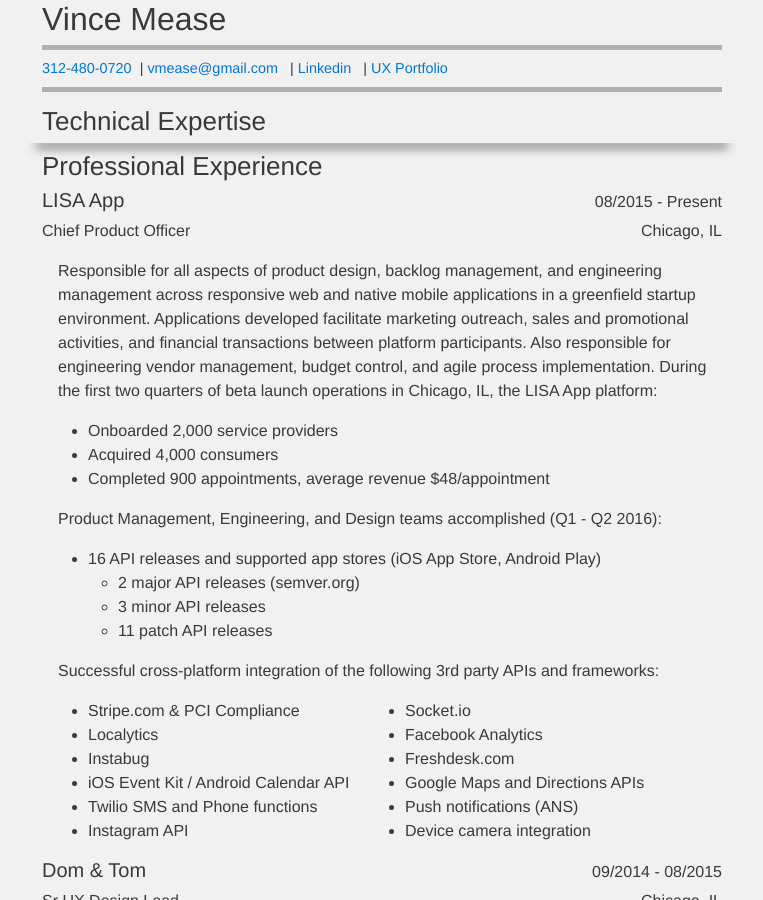
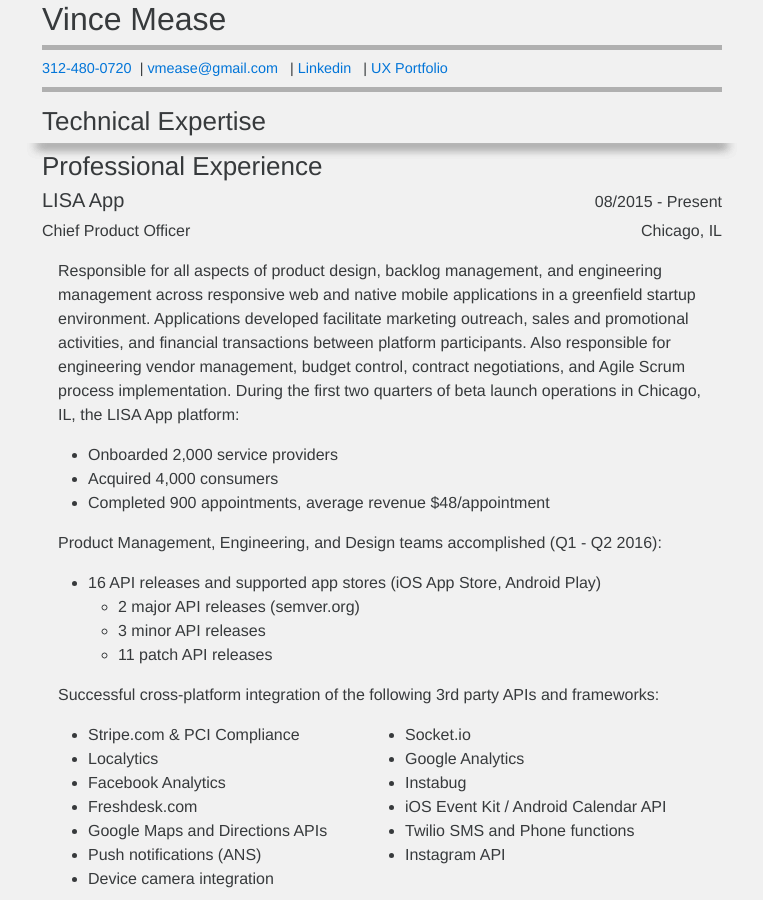
Before and after one commit to vinniefm/vinniefm-jekyll-site, a Jekyll site: the page built from resume/index.html, in a window 1280 px wide and 900 px high, scrolled down 732 px. Shown: the whole window, without its empty margins (258-1021 px from the left). Built offline with Jekyll 4.4.1, drawn with Linux system fonts in a browser that asks for light colours; nearby versions of some CDN libraries.

Commit message:
more resume content updates

```diff
--- a/resume/index.html
+++ b/resume/index.html
@@ -36,7 +36,7 @@
             "tenure": "08/2015 - Present"
             "location": "Chicago, IL"
             "body":
-                "<p>Responsible for all aspects of product design, backlog management, and engineering management across responsive web and native mobile applications in a greenfield startup environment. Applications developed facilitate marketing outreach, sales and promotional activities, and financial transactions between platform participants. Also responsible for engineering vendor management, budget control, and agile process implementation. During the first two quarters of beta launch operations in Chicago, IL, the LISA App platform:</p>
+                "<p>Responsible for all aspects of product design, backlog management, and engineering management across responsive web and native mobile applications in a greenfield startup environment. Applications developed facilitate marketing outreach, sales and promotional activities, and financial transactions between platform participants. Also responsible for engineering vendor management, budget control, contract negotiations, and Agile Scrum process implementation. During the first two quarters of beta launch operations in Chicago, IL, the LISA App platform:</p>
                 <ul>
                   <li>Onboarded 2,000 service providers</li>
                   <li>Acquired 4,000 consumers</li>
@@ -56,6 +56,7 @@
                   <li class=\"api\">Stripe.com & PCI Compliance</li>
                   <li class=\"api\">Socket.io</li>
                   <li class=\"api\">Localytics</li>
+                  <li class=\"api\">Google Analytics</li>
                   <li class=\"api\">Facebook Analytics</li>
                   <li class=\"api\">Instabug</li>
                   <li class=\"api\">Freshdesk.com</li>
```
